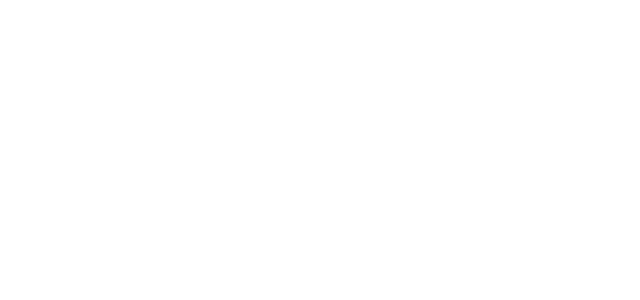
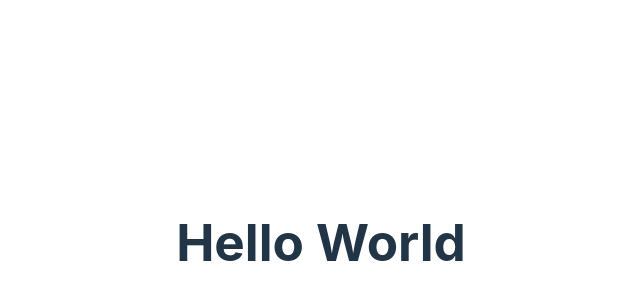
Before and after one commit to ivette-merc/PuppyPals-React, a React (Vite) app: page / in a window 1280 px wide. Shown: the part 158-458 px from the top of the page, without its empty margins (319-959 px from the left). Built offline with nearby package versions, Linux system fonts and the light colour scheme.

Commit message:
hello world test

```diff
--- a/src/App.jsx
+++ b/src/App.jsx
@@ -1,9 +1,15 @@
-//import { useState } from "react";
+import { useState } from "react";
 
 import "./App.css";
 
 function App() {
-  return <></>;
+  return (
+    <>
+      <div>
+        <h1>Hello World</h1>
+      </div>
+    </>
+  );
 }
 
 export default App;
```
